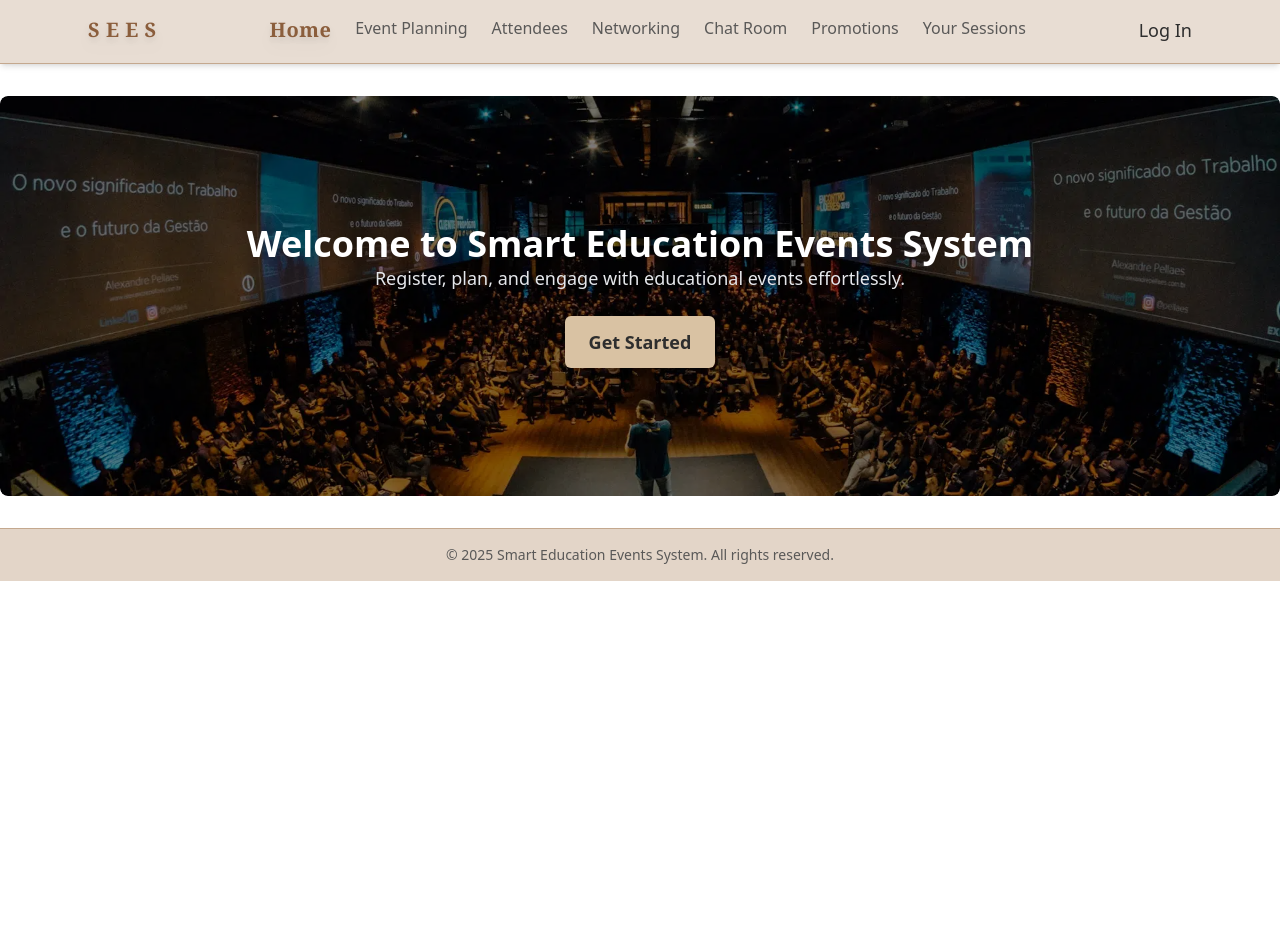
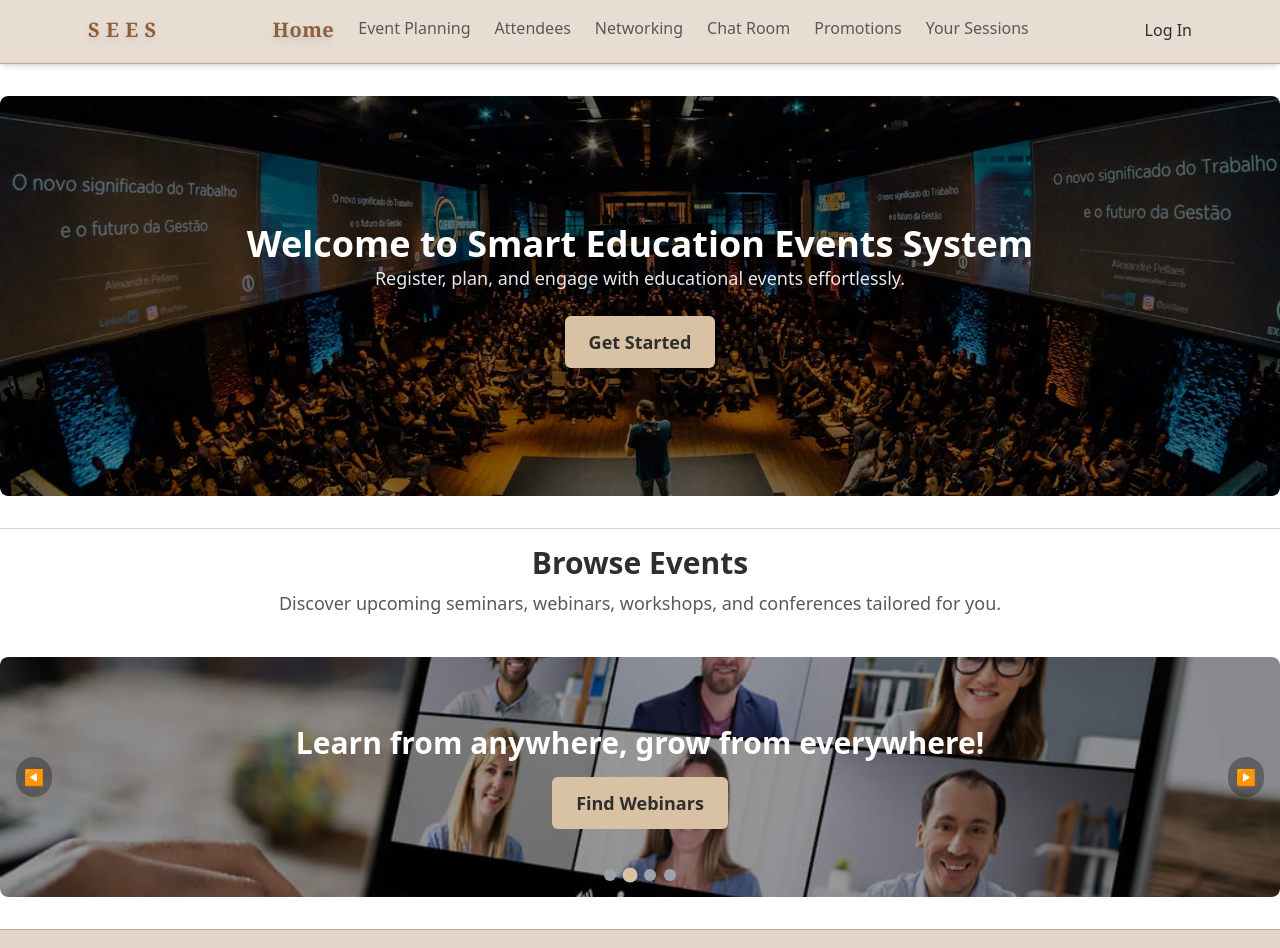
Before and after one commit to MTEspo/SOEN_343_Project, a React (Create React App) app in the folder Frontend/: page / in a window 1280 px wide. Shown: the top 948 px of the page. Before the commit the page ends 800 px from the top, so only its background shows below. Built offline with nearby package versions, Linux system fonts and the light colour scheme.

Commit message:
Update App.js

```diff
--- a/Frontend/src/App.js
+++ b/Frontend/src/App.js
@@ -14,20 +14,15 @@ import SpeakerOffers from "./Dropdowns/Speaker/SpeakerOffers.js";
 import ContactSpeakers from "./eventplanning/ContactSpeakers.js"
 import SendOfferToSpeaker from "./eventplanning/SendOfferToSpeaker.js"
 
-
-
-
+const events = [
+  {id: 1, image: "/images/seminar-image.jpeg", title: "Unlock new perspectives and ignite your curiosity!", button: "Find Seminars"},
+  {id: 2, image: "/images/webinar-image.jpeg", title: "Learn from anywhere, grow from everywhere!", button: "Find Webinars"},
+  {id: 3, image: "/images/workshop-image.jpeg", title: "Get hands-on experience with industry pros!", button: "Find Workshops"},
+  {id: 4, image: "/images/conference-image.jpg", title: "Get inspired by the best in the industry!", button: "Find Conferences"},
+];
 
 const Home = () => {
   const [currentIndex, setCurrentIndex] = useState(0);
-  const events = [
-    { id: 1, image: "/images/seminar-image.jpeg", title: "Unlock new perspectives and ignite your curiosity!", button: "Find Seminars" },
-    { id: 2, image: "/images/webinar-image.jpeg", title: "Learn from anywhere, grow from everywhere!", button: "Find Webinars" },
-    { id: 3, image: "/images/workshop-image.jpeg", title: "Get hands-on experience with industry pros!", button: "Find Workshops" },
-    { id: 4, image: "/images/conference-image.jpg", title: "Get inspired by the best in the industry!", button: "Find Conferences" },
-  ];
-
-
 
   useEffect(() => {
     const interval = setInterval(() => {
@@ -52,6 +47,36 @@ const Home = () => {
           </div>
         </div>
       </div>
+
+      <div className="w-full max-w-7xl mx-auto mt-8 text-center">
+        <hr className="w-full max-w-10xl border-t border-gray-300" />
+        <h2 className="text-3xl font-bold text-[#2E2E2E] mt-4">Browse Events</h2>
+        <p className="text-lg text-[#5A5958] mt-2">Discover upcoming seminars, webinars, workshops, and conferences tailored for you.</p>
+      </div>
+
+      <div className="relative w-full max-w-7xl mx-auto h-[30vh] mt-10 overflow-hidden rounded-lg">
+        <div className="relative w-full h-full">
+          <img
+            src={events[currentIndex].image}
+            alt={events[currentIndex].title}
+            className="w-full h-full object-cover rounded-lg transition-opacity duration-500 ease-in-out"
+          />
+          <div className="absolute inset-0 bg-black/40 rounded-lg pointer-events-none"></div>
+          <div className="absolute inset-0 flex flex-col items-center justify-center text-center px-6">
+            <h1 className="text-3xl font-extrabold text-white">{events[currentIndex].title}</h1>
+            <button className="mt-4 bg-[#D9C2A3] text-[#2E2E2E] px-6 py-3 rounded-md text-lg font-semibold transition duration-300 hover:bg-[#C4A88E]">
+              {events[currentIndex].button}
+            </button>
+          </div>
+        </div>
+        <button onClick={prevSlide} className="absolute left-4 top-1/2 transform -translate-y-1/2 bg-black/30 text-white p-2 rounded-full hover:bg-black/50">◀</button>
+        <button onClick={nextSlide} className="absolute right-4 top-1/2 transform -translate-y-1/2 bg-black/30 text-white p-2 rounded-full hover:bg-black/50">▶</button>
+        <div className="absolute bottom-4 left-1/2 transform -translate-x-1/2 flex space-x-2">
+          {events.map((_, index) => (
+            <div key={index} className={`w-3 h-3 rounded-full transition-all duration-300 ${index === currentIndex ? "bg-[#D9C2A3] scale-125" : "bg-gray-400"}`} onClick={() => setCurrentIndex(index)} />
+          ))}
+        </div>
+      </div>
     </div>
   );
 };
@@ -62,7 +87,7 @@ const Unauthorized = () => <h2 className="text-center mt-10 text-xl text-red-600
 function App() {
   const [isScrolled, setIsScrolled] = useState(false);
   const [isLoggedIn, setIsLoggedIn] = useState(!!localStorage.getItem("token"));
-  const [userRole, setUserRole] = useState(() => localStorage.getItem("role") || "");
+  const [userRole, setUserRole] = useState(localStorage.getItem("role") || "");
 
   useEffect(() => {
     const handleScroll = () => setIsScrolled(window.scrollY > 50);
@@ -88,26 +113,24 @@ function App() {
 
   return (
     <Router>
-      <div className="min-h-screen]">
+      <div className="min-h-screen">
         <nav className={`fixed top-0 w-full z-50 transition-all duration-300 shadow-md backdrop-blur-md ${isScrolled ? "bg-[#E3D5C8] py-2 h-12 border-b border-[#C4A88E]" : "bg-[#E3D5C8]/80 py-4 h-16 border-b border-[#C4A88E]"}`}>
           <div className="max-w-6xl mx-auto flex items-center justify-between w-full px-6">
             <Link to="/" className="relative text-[#8B5E3C] font-serif font-bold text-xl tracking-wide drop-shadow-lg">S E E S</Link>
             <div className="hidden md:flex space-x-6">
-              <Link to="/" className="relative text-[#8B5E3C] font-serif font-bold text-xl tracking-wide drop-shadow-lg">Home</Link>
-              <Link to="/event-planning" className="relative text-[#5A5958]">Event Planning</Link>
-              <Link to="/attendees" className="relative text-[#5A5958]">Attendees</Link>
-              <Link to="/networking" className="relative text-[#5A5958]">Networking</Link>
-              {userRole === "ORGANIZER" && (
-                <Link to="/payments" className="relative text-[#5A5958]">Financial Management</Link>
-              )}
-              <Link to="/chat" className="relative text-[#5A5958]">Chat Room</Link>
-              <Link to="/promotion" className="relative text-[#5A5958]">Promotions</Link>
-              <Link to="/sessions" className="relative text-[#5A5958]">Your Sessions</Link>
+              <Link to="/" className="relative text-[#8B5E3C] font-serif font-bold text-xl tracking-wide drop-shadow-lg transition-all duration-200 hover:text-[#2E2E2E]">Home</Link>
+              <Link to="/event-planning" className="relative text-[#5A5958] transition duration-200 hover:text-[#2E2E2E]">Event Planning</Link>
+              <Link to="/attendees" className="relative text-[#5A5958] transition duration-200 hover:text-[#2E2E2E]">Attendees</Link>
+              <Link to="/networking" className="relative text-[#5A5958] transition duration-200 hover:text-[#2E2E2E]">Networking</Link>
+              {userRole === "ORGANIZER" && <Link to="/payments" className="relative text-[#5A5958] transition duration-200 hover:text-[#2E2E2E]">Financial Management</Link>}
+              <Link to="/chat" className="relative text-[#5A5958] transition duration-200 hover:text-[#2E2E2E]">Chat Room</Link>
+              <Link to="/promotion" className="relative text-[#5A5958] transition duration-200 hover:text-[#2E2E2E]">Promotions</Link>
+              <Link to="/sessions" className="relative text-[#5A5958] transition duration-200 hover:text-[#2E2E2E]">Your Sessions</Link>
             </div>
             {isLoggedIn ? (
-              <button onClick={handleLogout} className="relative text-[#2E2E2E] text-lg">Log Out</button>
+              <button onClick={handleLogout} className="text-[#2E2E2E]">Log Out</button>
             ) : (
-              <Link to="/login" className="relative text-[#2E2E2E] text-lg">Log In</Link>
+              <Link to="/login" className="text-[#2E2E2E]">Log In</Link>
             )}
           </div>
         </nav>
@@ -124,28 +147,14 @@ function App() {
             <Route path="/payments" element={userRole === "ORGANIZER" ? <FinancialDashboard /> : <Unauthorized />} />
             <Route path="/chat" element={<ChatRoomContainer />} />
             <Route path="/promotion" element={<Promotion />} />
-            <Route path="/sessions" element={<UsersSessions />} />
-            <Route path="/dropdowns/speaker/speaker-offers" element={<SpeakerOffers />} />
-            <Route path="/contact-speakers/:eventId" element={<ContactSpeakers />} />
-            <Route path="/reach-out-to-speakers/:sessionId" element={<SendOfferToSpeaker />} />
           </Routes>
-
           <footer className="bg-[#E3D5C8] border-t border-[#C4A88E] text-[#5A5958] text-center py-4 mt-8 text-sm">
             © {new Date().getFullYear()} Smart Education Events System. All rights reserved.
           </footer>
         </div>
       </div>
     </Router>
-
-
-
-
   );
-
-
-
 }
 
-
-
 export default App;
```
